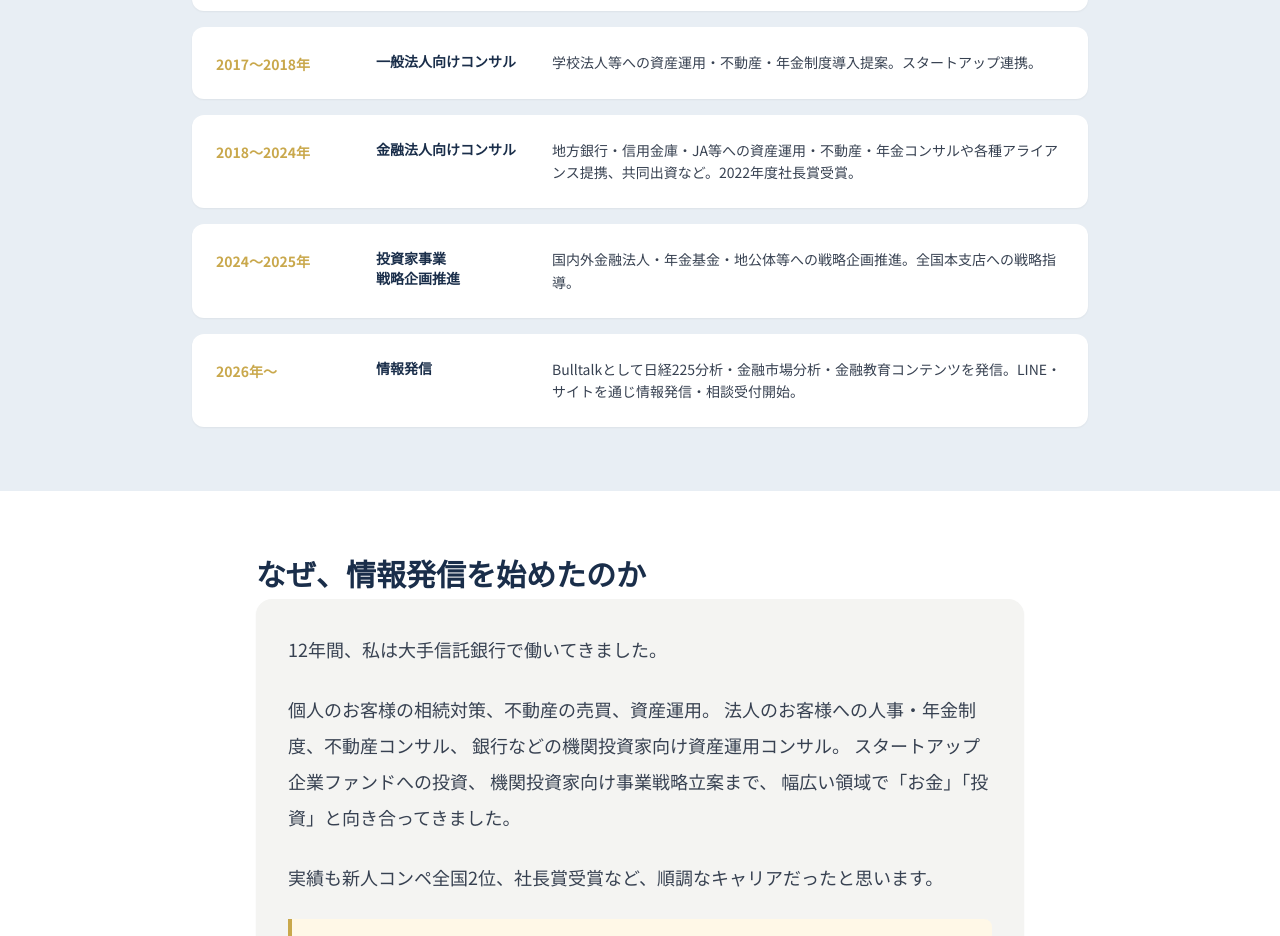
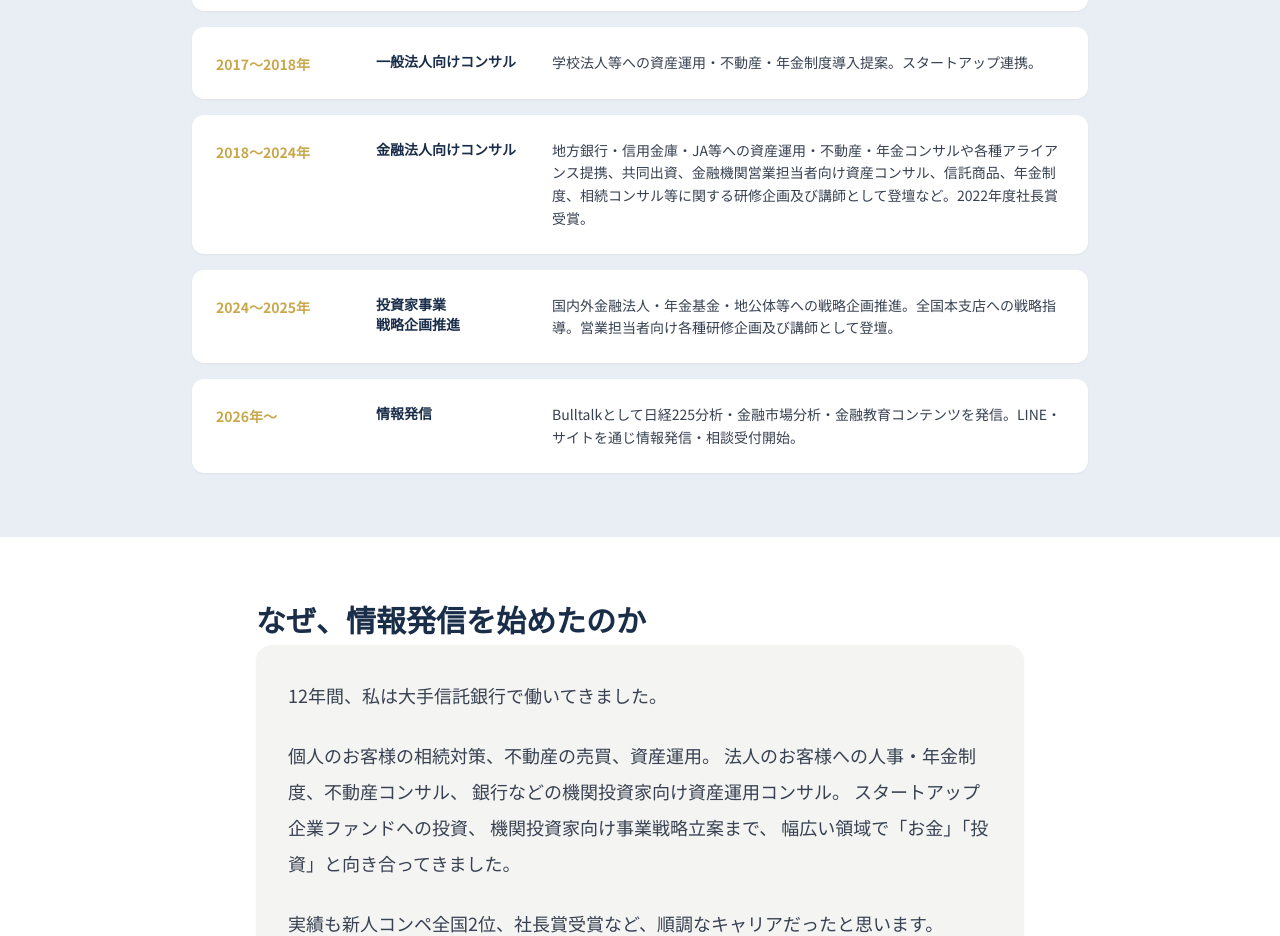
Before and after one commit to tanima3232-eng/bulltalk, a Next.js app: page /about in a window 1280 px wide. Shown: the part 1660-2596 px from the top of the page. Built offline with nearby package versions, Linux system fonts and the light colour scheme.

Commit message:
経歴ページのテキスト更新：金融法人向けコンサル・投資家事業の説明文に研修企画・講師登壇を追記

```diff
--- a/app/about/page.tsx
+++ b/app/about/page.tsx
@@ -24,12 +24,12 @@ const career = [
   {
     period: "2018〜2024年",
     area: "金融法人向けコンサル",
-    detail: "地方銀行・信用金庫・JA等への資産運用・不動産・年金コンサルや各種アライアンス提携、共同出資など。2022年度社長賞受賞。",
+    detail: "地方銀行・信用金庫・JA等への資産運用・不動産・年金コンサルや各種アライアンス提携、共同出資、金融機関営業担当者向け資産コンサル、信託商品、年金制度、相続コンサル等に関する研修企画及び講師として登壇など。2022年度社長賞受賞。",
   },
   {
     period: "2024〜2025年",
     area: "投資家事業\n戦略企画推進",
-    detail: "国内外金融法人・年金基金・地公体等への戦略企画推進。全国本支店への戦略指導。",
+    detail: "国内外金融法人・年金基金・地公体等への戦略企画推進。全国本支店への戦略指導。営業担当者向け各種研修企画及び講師として登壇。",
   },
   {
     period: "2026年〜",
```
